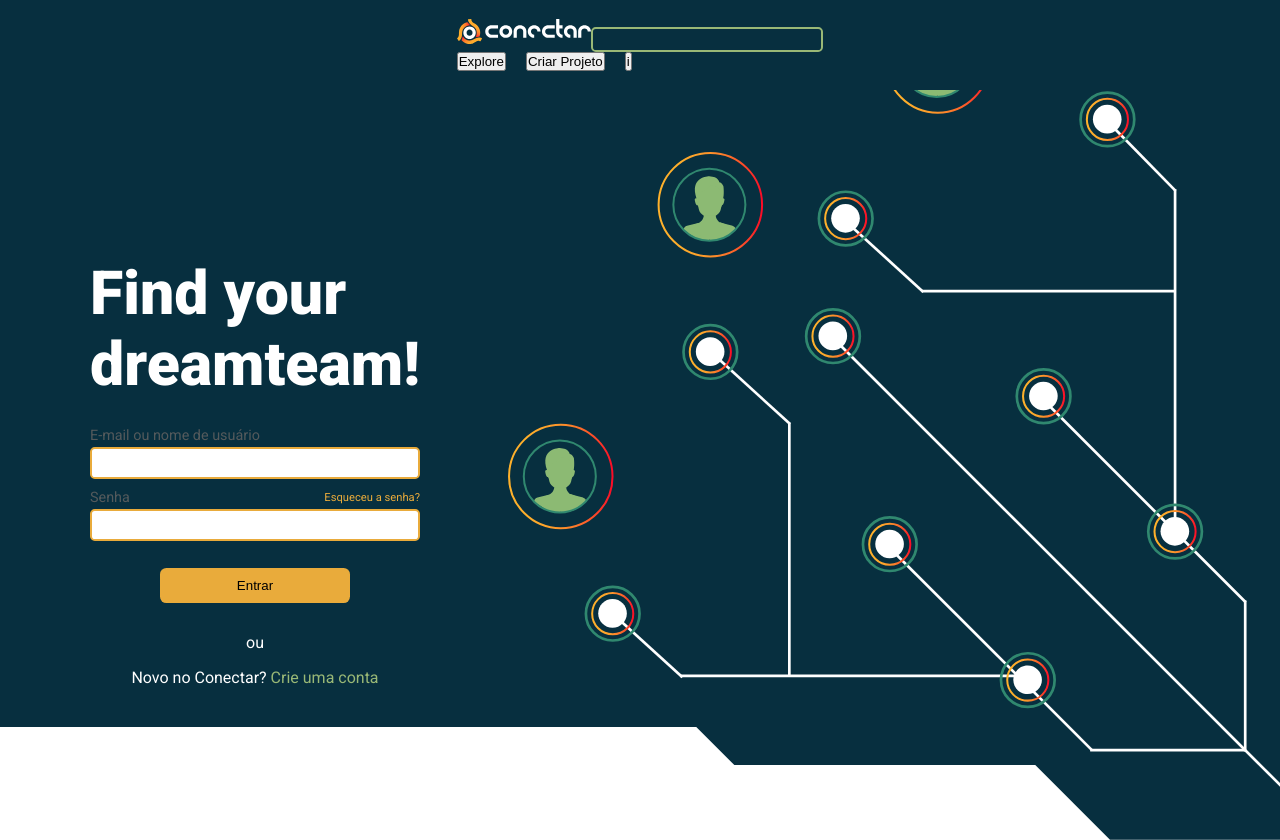
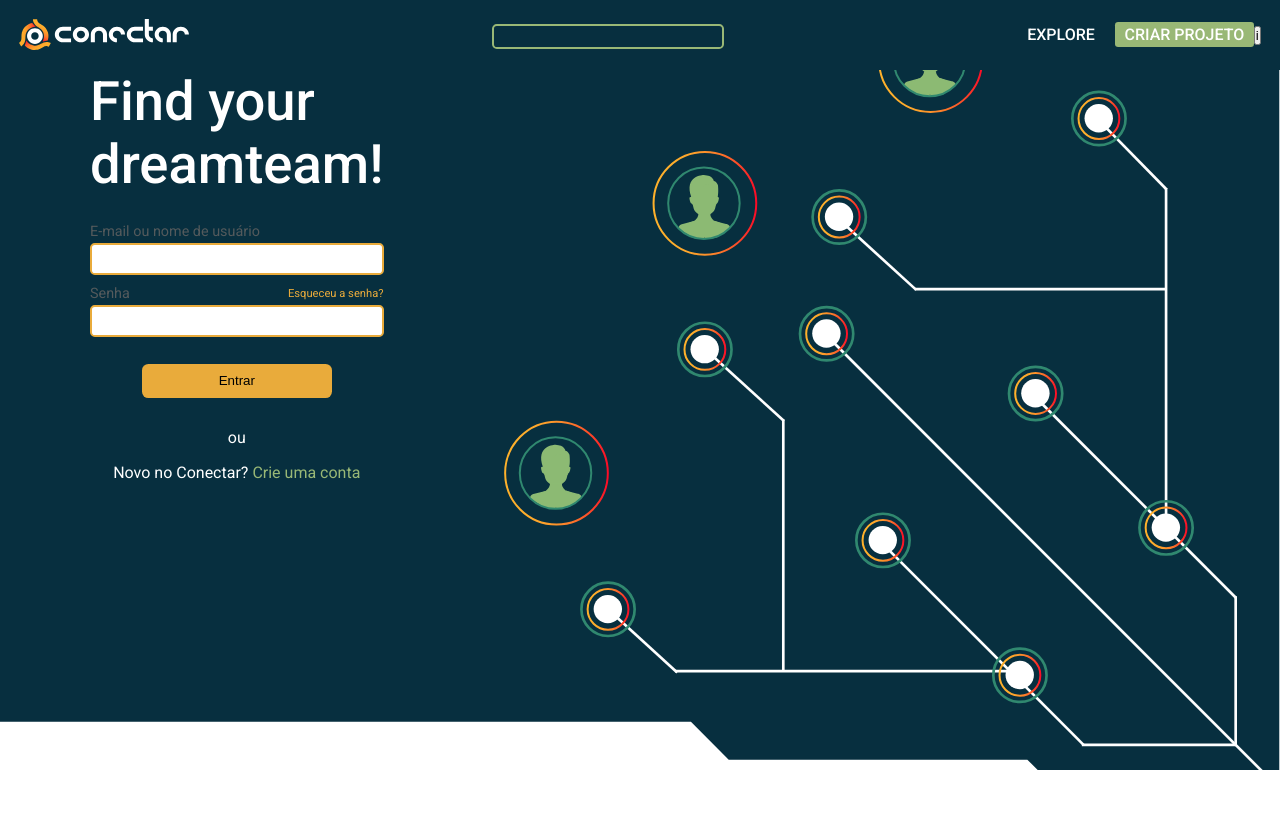
Before and after one commit to team-conectar/conectar-frontend, a React (Create React App) app in the folder web/: page / in a window 1280 px wide. After the commit the page ends 800 px from the top, so only its background shows below. Built offline with nearby package versions, Linux system fonts and the light colour scheme.

Commit message:
ajustado navbar

```diff
--- a/web/src/components/NavBar/index.tsx
+++ b/web/src/components/NavBar/index.tsx
@@ -1,6 +1,7 @@
 import React, { InputHTMLAttributes } from 'react';
 import { BodyNavBar } from './styles';
 import logo from '../../assets/image/logo.svg';
+import { Link } from 'react-router-dom';
 interface navProps {
   logged?: boolean;
 
@@ -9,13 +10,13 @@ const NavBar: React.FC<navProps> = ({ logged }) => {
 
   return (
     <BodyNavBar>
-      <header>
+
         <img src={logo} alt="logo conectar" />
         <input></input>
         <aside>
 
-          <button>Explore</button>
-          <button>Criar Projeto</button>
+          <Link to="#" >EXPLORE</Link>
+          <Link to="#" className="create">CRIAR PROJETO</Link>
           {logged && (
 
             <button>i</button>
@@ -23,7 +24,7 @@ const NavBar: React.FC<navProps> = ({ logged }) => {
         </aside>
 
 
-      </header>
+
     </BodyNavBar>
 
   )
--- a/web/src/components/NavBar/styles.ts
+++ b/web/src/components/NavBar/styles.ts
@@ -7,11 +7,11 @@ export const BodyNavBar = styled.header`
   margin:0 auto;
   background:var(--green-bg);
   display: flex;
-  justify-content: space-around;
+  justify-content:space-between;
   align-items: center;
-  padding: 1.2rem 0;
+  padding: 1.2rem ;
   img{
-    width:8.4rem;
+    width:10.6rem;
   }
   input{
     border: 2px solid var(--green);
@@ -24,8 +24,20 @@ export const BodyNavBar = styled.header`
     padding: 0 1.6rem;
   }
   aside {
-    display: flex;
-     button + button {
+    a{
+      text-decoration:none;
+      font:500 1rem Roboto;
+      color:var(--white);
+    }
+    .create{
+      padding: 0.2rem 0.6rem;
+
+      border-radius:0.2rem;
+      background-color:var(--green);
+      transition: background-color 0.2s;
+    }
+
+     a + a {
        margin-left: 20px;
      }
   }
--- a/web/src/pages/Home/styles.ts
+++ b/web/src/pages/Home/styles.ts
@@ -13,17 +13,17 @@ export const BodyHome = styled.div`
     main{
 
         display: grid;
-        grid-template-rows: 750px 1fr;
+        grid-template-rows: 700px 1fr;
         grid-template-columns: 1fr 3fr ;
         grid-template-areas: "form nda" "total total";
         form{
             grid-area:form ;
             display:flex;
             flex-direction:column;
-            justify-content:center ;
+            justify-content:;
             h1{
-                padding:1.4rem 0;
-                font-size:3.8rem;
+                padding-bottom:1.4rem ;
+                font:500 3.4rem Roboto;
                 color:var(--white);
             }
             p{
@@ -44,6 +44,7 @@ export const BodyHome = styled.div`
                 padding:0.6rem 4.8rem;
                 border-radius:0.4rem;
                 background:var(--yellow);
+
             }
 
         }
```
